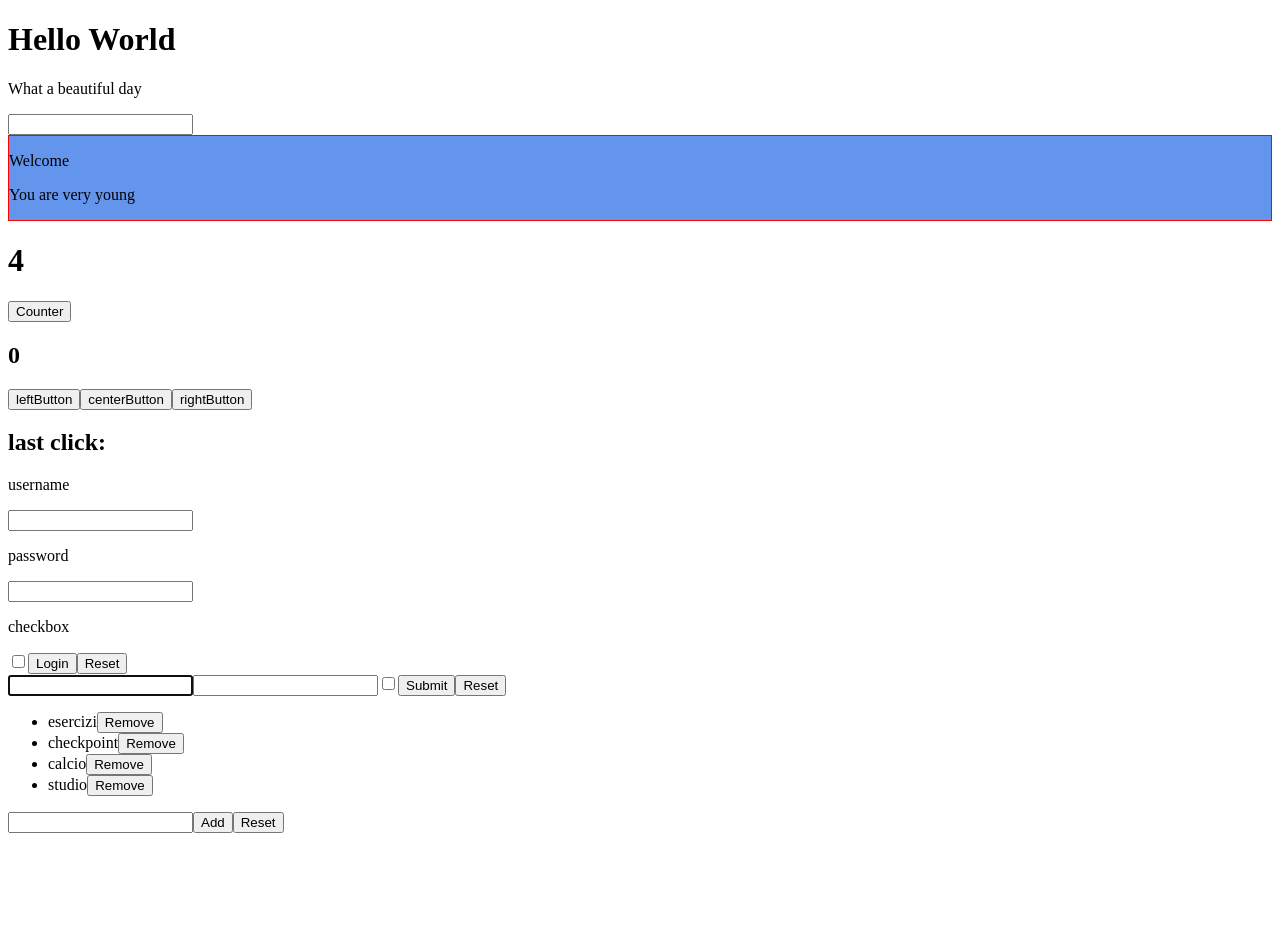
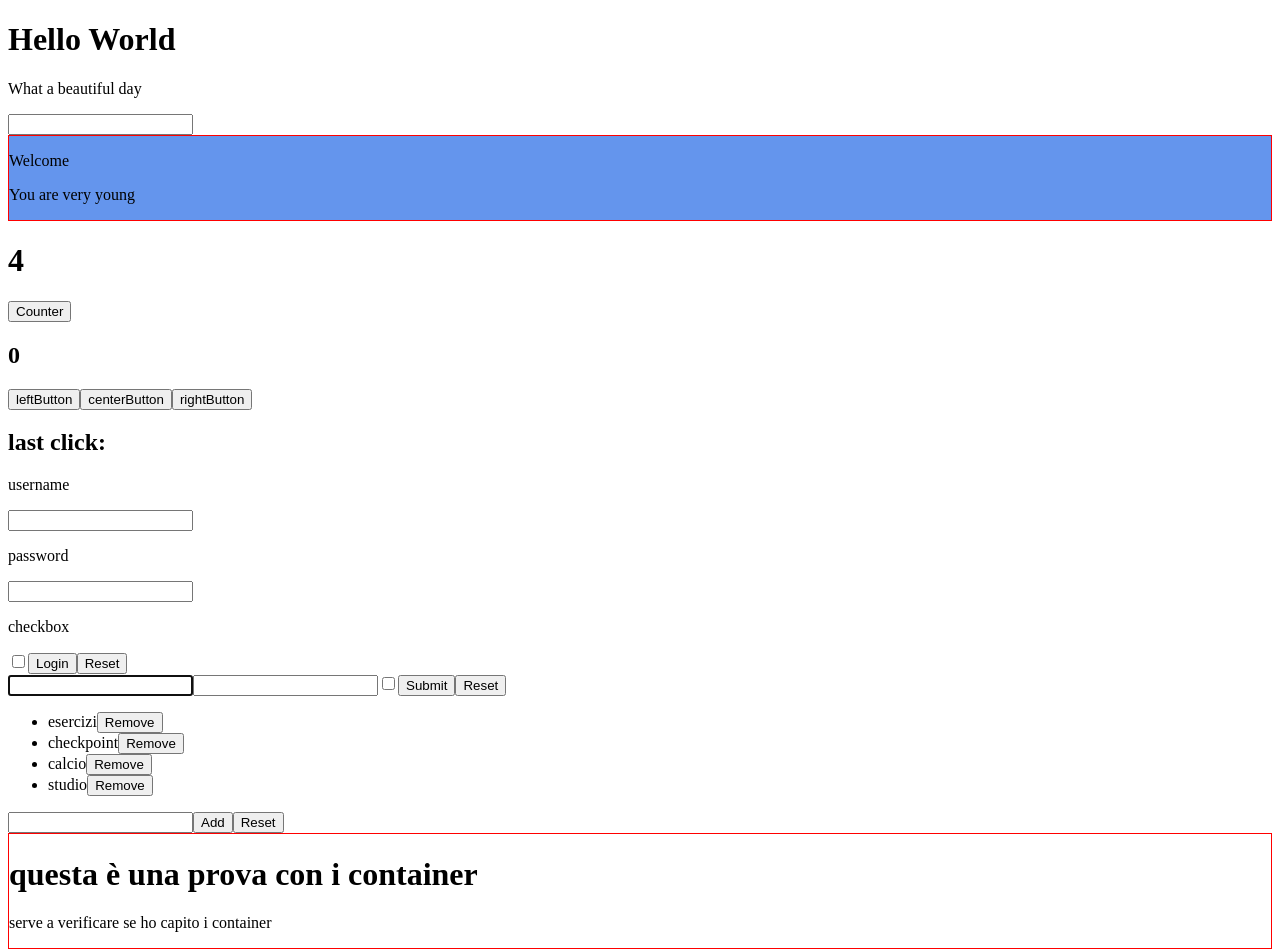
Before and after one commit to Chebaz/React, a React (Create React App) app in the folder my-app/: page / in a window 1280 px wide. Shown: the top 952 px of the page. Before the commit the page ends 841 px from the top, so only its background shows below. Built offline with nearby package versions, Linux system fonts and the light colour scheme.

Commit message:
esercizio completo

```diff
--- a/my-app/src/App.js
+++ b/my-app/src/App.js
@@ -7,6 +7,7 @@ import InteractiveWelcome from "./InteractiveWelcome";
 import Login from "./Login";
 import UncotrolledLogin from "./UncontrolledLogin";
 import TodoList from "./TodoList";
+import Container from "./Container";
 export default class App extends React.Component {
   render() {
     return (
@@ -25,6 +26,10 @@ export default class App extends React.Component {
         <div>
           <TodoList />
         </div>
+        <Container>
+          <h1>questa è una prova con i container</h1>
+          <p>serve a verificare se ho capito i container</p>
+        </Container>
       </div>
     );
   }
--- /dev/null
+++ b/my-app/src/Container.js
@@ -0,0 +1,11 @@
+import React from "react";
+
+export default class Container extends React.Component {
+  render() {
+    return (
+      <div className="container">
+        <div>{this.props.children}</div>
+      </div>
+    );
+  }
+}
--- a/my-app/src/index.css
+++ b/my-app/src/index.css
@@ -2,3 +2,7 @@
   background-color: cornflowerblue;
   border: 1px solid red;
 }
+.container {
+  background-color: white;
+  border: 1px solid red;
+}
```
